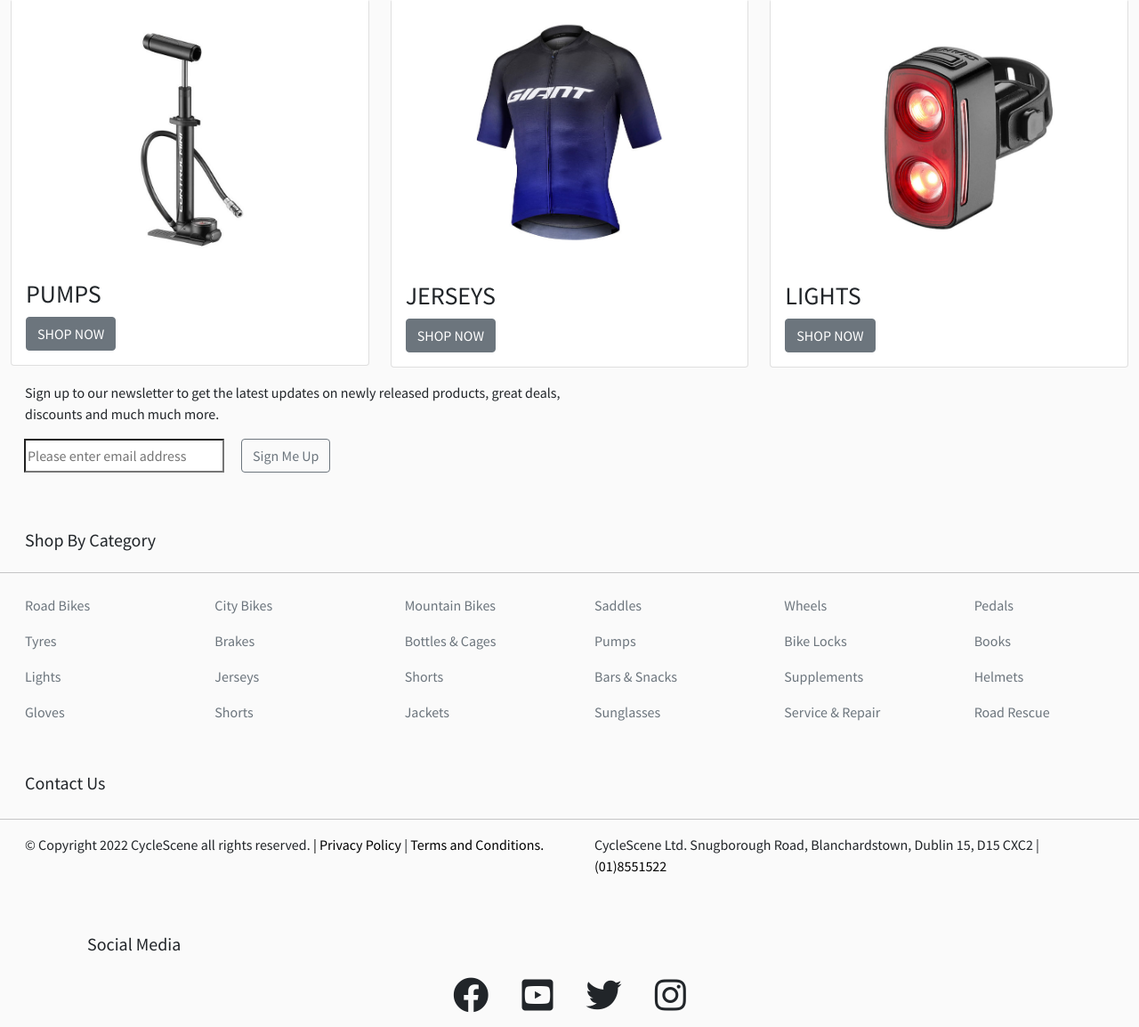
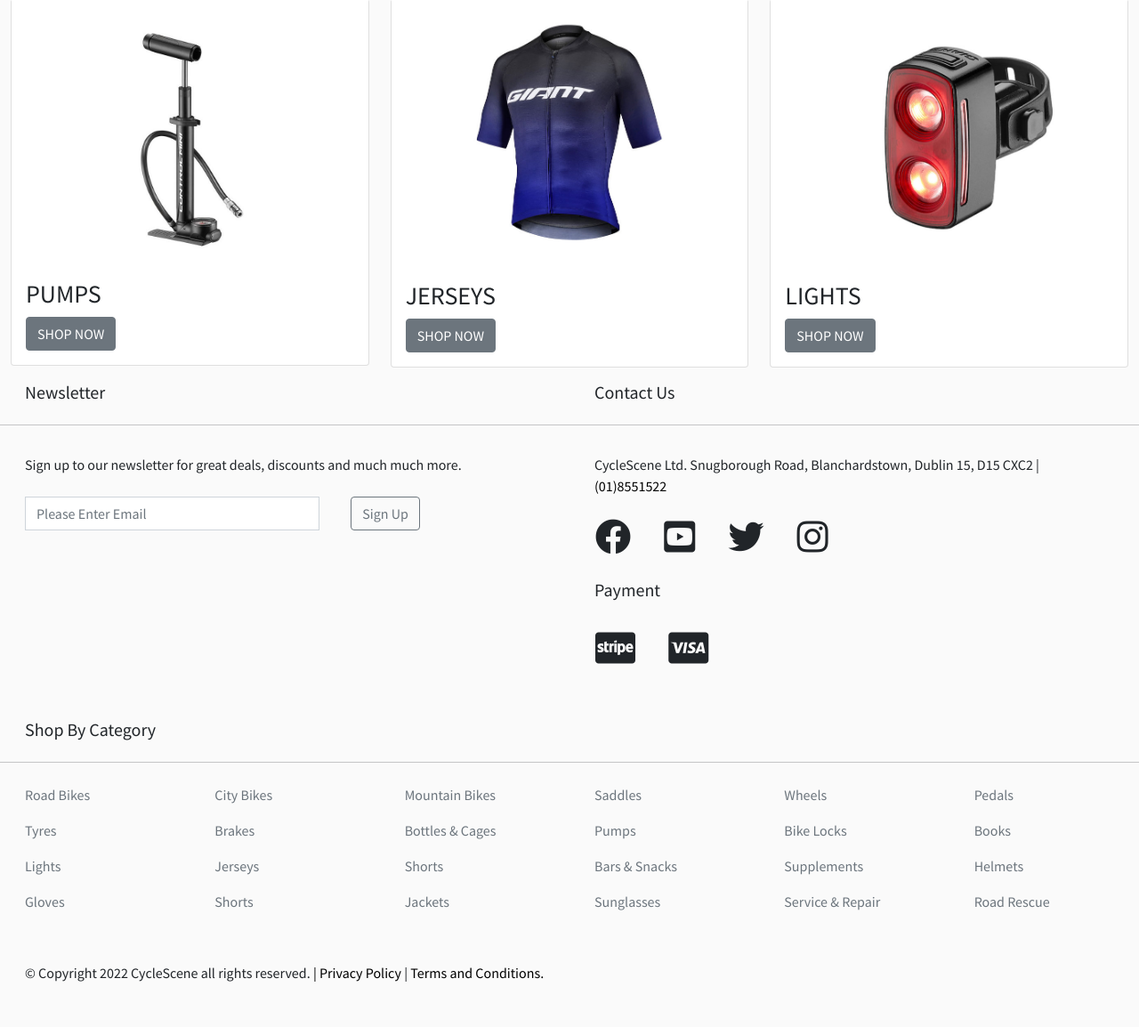
Before and after one commit to KRyan23/CycleScene, a Django app: page / in a window 1280 px wide. Shown: the part 1967-3121 px from the top of the page at 89% size. After the commit the page ends 3070 px from the top, so only its background shows below. Run offline with Django 3.2, Linux system fonts and the light colour scheme.

Commit message:
added more content to footer

```diff
--- a/static/css/base.css
+++ b/static/css/base.css
@@ -92,7 +92,7 @@ ul > li {
     color:#6C757D;
 }
 
-.nav-link:hover, .override-link-color:hover, .footer-link:hover, .social-media:hover{
+.nav-link:hover, .override-link-color:hover, .footer-link:hover, .social-media:hover, .payment-types:hover{
     color: orange;
 }
 
--- a/templates/base.html
+++ b/templates/base.html
@@ -206,19 +206,71 @@
 
 <!-- footer start-->
 <footer>
+  <div class="desktop-footer"><!-- start desktop footer-->
   <div class="container-fluid">
     <div class="row">
-  <div class="col-md-6 col-lg-6 col-xl-6 mx-3">
-    <div class="input-group mb-3">
-      <p>Sign up to our newsletter to get the latest updates on newly released products, great deals, discounts and much much more.</p>
-    <input class="newsletter-input-box" id="email" name="email" placeholder="Please enter email address" aria-label="email address" type="email" value="">
-      <div class="input-group-append">
-        <button class="btn btn-outline-secondary" type="button">Sign Me Up</button>
+      <div class="col-sm-6 col-md-6 col-lg-6 col-xl-6 ">
+        <h5 class="mx-3">Newsletter</h5>
+
+      </div>
+      <div class="col-sm-6 col-md-6 col-lg-6 col-xl-6 ">
+        <h5 class="mx-3">Contact Us</h5>
       </div>
     </div>
   </div>
+<hr>
+
+<div class="container-fluid">
+  <div class="row">
+    <div class="col-sm-6 col-md-6 col-lg-6 col-xl-6">
+      <p class="mx-3 mt-3">Sign up to our newsletter for great deals, discounts and much much more.</p>
+      <div class="input-group w-75 mt-4">
+        <label for="email"></label>
+        <input type="text" class="form-control mx-3 " placeholder="Please Enter Email" aria-label="enter email address" aria-describedby="basic-addon2">
+        <div class="input-group-append">
+          <button class="btn btn-outline-secondary" type="button">Sign Up</button>
+        </div>
+      </div>
+
+    </div>
+    <div class="col-sm-6 col-md-6 col-lg-6 col-xl-6 ">
+      <p class="mx-3 mt-3">CycleScene Ltd. Snugborough Road, Blanchardstown,
+        Dublin 15, D15 CXC2 |<a href="#" class="footer-link"> (01)8551522</a></p>
+        <a class="btn btn-lg" href="https://www.facebook.com/" target="_blank"
+    rel="noopener" aria-label="facebook" title="facebook" role="button">
+    <i class="fab fa-facebook social-media fa-2x"></i></a>
+    <a class="btn btn-lg" href="https://www.youtube.com/" target="_blank"
+    rel="noopener" aria-label="youtube" title="youtube" role="button">
+    <i class="fab fa-youtube-square social-media fa-2x"></i></a>
+    <a class="btn btn-lg" href="https://twitter.com/?lang=en/" target="_blank"
+    rel="noopener" aria-label="twitter" title="twitter" role="button">
+    <i class="fab fa-twitter social-media fa-2x"></i></a>
+  <a class="btn btn-lg" href="https://instagram.com/?lang=en/" target="_blank"
+    rel="noopener" aria-label="instagram" title="instagram" role="button">
+    <i class="fab fa-instagram social-media fa-2x"></i></a>
+    </div>
+  </div>
 </div>
+<div class="container-fluid">
+  <div class="row">
+    <div class="col-sm-6 col-md-6 col-lg-6 col-xl-6 ">
+      <h5 class="mx-3"></h5>
+
+    </div>
+    <div class="col-sm-6 col-md-6 col-lg-6 col-xl-6 ">
+      <h5 class="mx-3 mt-3">Payment</h5>
+      <a class="btn btn-lg payment-types" href="https://stripe.com/" target="_blank"
+    rel="noopener" aria-label="stripe" title="stripe" role="button">
+      <i class="fab fa-cc-stripe fa-2x mt-3"></i></a>
+      <a class="btn btn-lg payment-types" href="https://www.visa.ie/" target="_blank"
+    rel="noopener" aria-label="visa" title="visa" role="button">
+      <i class="fab fa-cc-visa fa-2x mt-3"></i></a>
+    </div>
+  </div>
 </div>
+
+</div><!-- end desktop footer-->
+
 
   <div class="container-fluid">
     <div class="row">
@@ -256,44 +308,15 @@
       <div class="col-xm-3 col-sm-6 col-md-2 col-6"> <a href="#" class="nav-link">Road Rescue</a></div>
     </div>
   </div>
+
+
   <div class="container-fluid">
     <div class="row">
-      <div class="col-md-6 col-lg-6 col-xl-6 pt-5 pb-1">
-        <h5 class="mx-3">Contact Us</h5>
+      <div class="col-sm-12 col-md-12 col-lg-12 col-xl-12">
+        <p class="mx-3 mt-5">© Copyright 2022 CycleScene all rights reserved. <a href="#" class="footer-link">| Privacy Policy</a> | <a href="#" class="footer-link">Terms and Conditions.</a> </p>
       </div>
     </div>
   </div>
-  <hr>
-  <div class="container-fluid">
-    <div class="row">
-      <div class="col-sm-12 col-md-12 col-lg-6 col-xl-6 ">
-        <p class="mx-3">© Copyright 2022 CycleScene all rights reserved. <a href="#" class="footer-link">| Privacy Policy</a> | <a href="#" class="footer-link">Terms and Conditions.</a> </p>
-      </div>
-      <div class="col-sm-12 col-md-12 col-lg-6 col-xl-6 ">
-        <p class="mx-3">CycleScene Ltd. Snugborough Road, Blanchardstown,
-          Dublin 15, D15 CXC2 |<a href="#" class="footer-link"> (01)8551522</a></p>
-      </div>
-    </div>
-  </div>
-<div class="container pt-5">
-  <div class="row text-center">
-    <h5 class="text-start mx-3 pb-2">Social Media</h5>
-    <div class="col-sm-12 col-md-12 col-lg-12 col-xl-12 text-center">
-    <a class="btn btn-lg" href="https://www.facebook.com/" target="_blank"
-    rel="noopener" aria-label="facebook" title="facebook" role="button">
-    <i class="fab fa-facebook social-media fa-2x"></i></a>
-  <a class="btn btn-lg" href="https://www.youtube.com/" target="_blank"
-    rel="noopener" aria-label="youtube" title="youtube" role="button">
-    <i class="fab fa-youtube-square social-media fa-2x"></i></a>
-  <a class="btn btn-lg" href="https://twitter.com/?lang=en/" target="_blank"
-    rel="noopener" aria-label="twitter" title="twitter" role="button">
-    <i class="fab fa-twitter social-media fa-2x"></i></a>
-  <a class="btn btn-lg" href="https://instagram.com/?lang=en/" target="_blank"
-    rel="noopener" aria-label="instagram" title="instagram" role="button">
-    <i class="fab fa-instagram social-media fa-2x"></i></a>
-  </div>
-</div>
-</div>
 
 <!-- note put the social media and the newsletter on the same row -->
 
```
